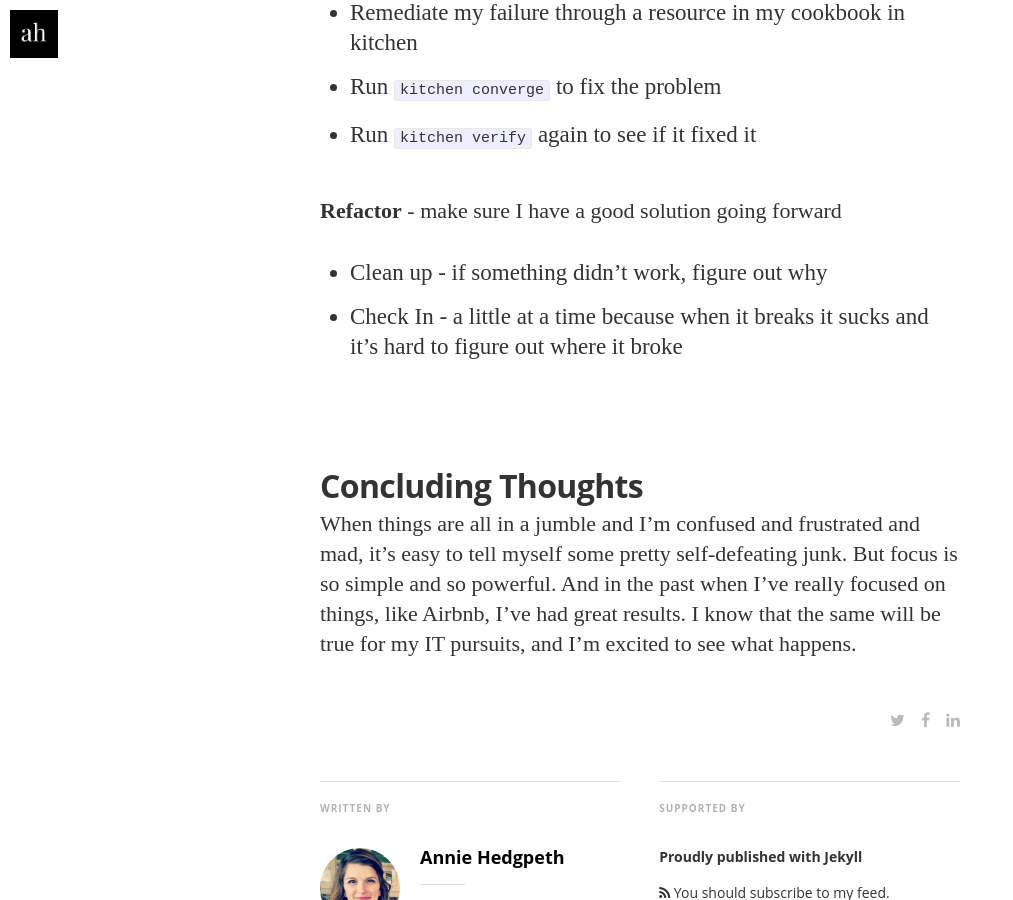
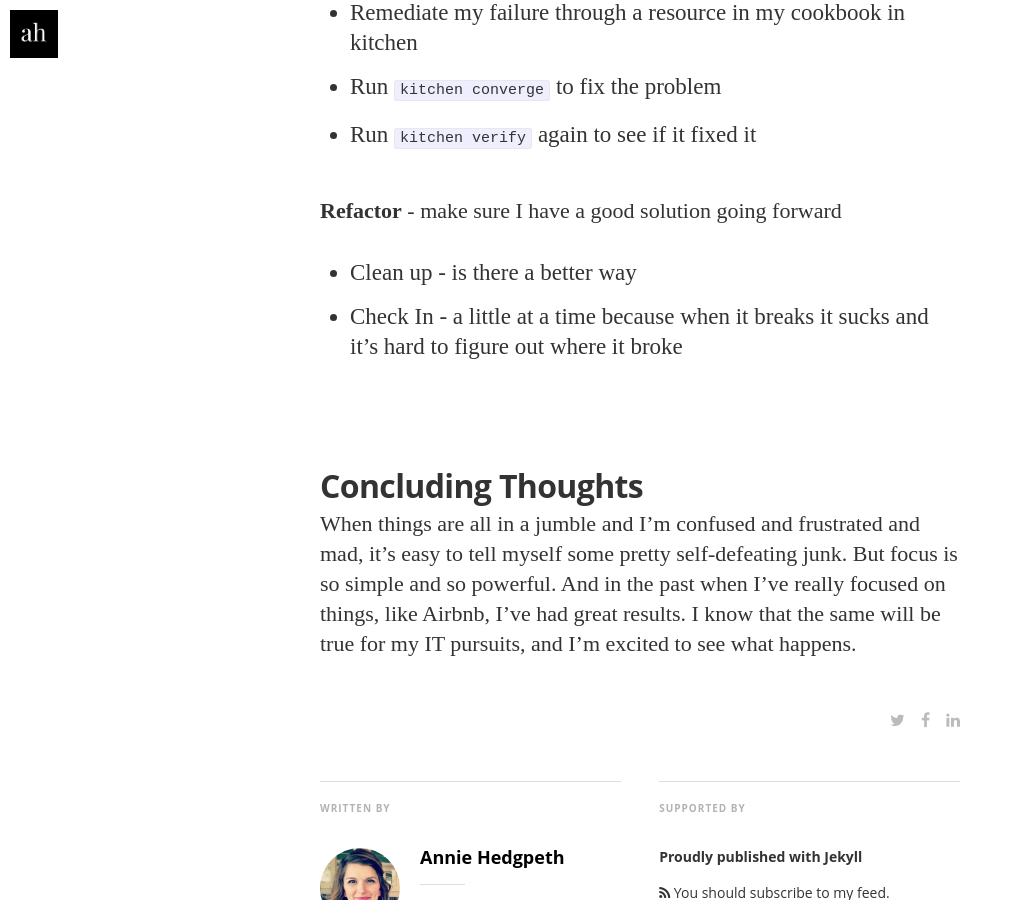
Before and after one commit to anniehedgpeth/anniehedgpeth.github.io, a Jekyll site: the page built from _posts/2016-06-07-red-green-refactor.markdown, in a window 1280 px wide and 900 px high, scrolled down 6327 px. Shown: the whole window, without its empty margins (0-1013 px from the left). Built offline with Jekyll 4.4.1, drawn with Linux system fonts in a browser that asks for light colours; nearby versions of some CDN libraries; some web fonts are replaced.

Commit message:
one line

```diff
--- a/_posts/2016-06-07-red-green-refactor.markdown
+++ b/_posts/2016-06-07-red-green-refactor.markdown
@@ -83,7 +83,7 @@ It's a frustrating, jumbled mess! But knowing is half the battle, so as I'm tryi
 
 **Refactor** - make sure I have a good solution going forward
 
-  - Clean up - if something didn't work, figure out why
+  - Clean up - is there a better way
   - Check In - a little at a time because when it breaks it sucks and it's hard to figure out where it broke
 
 
```
